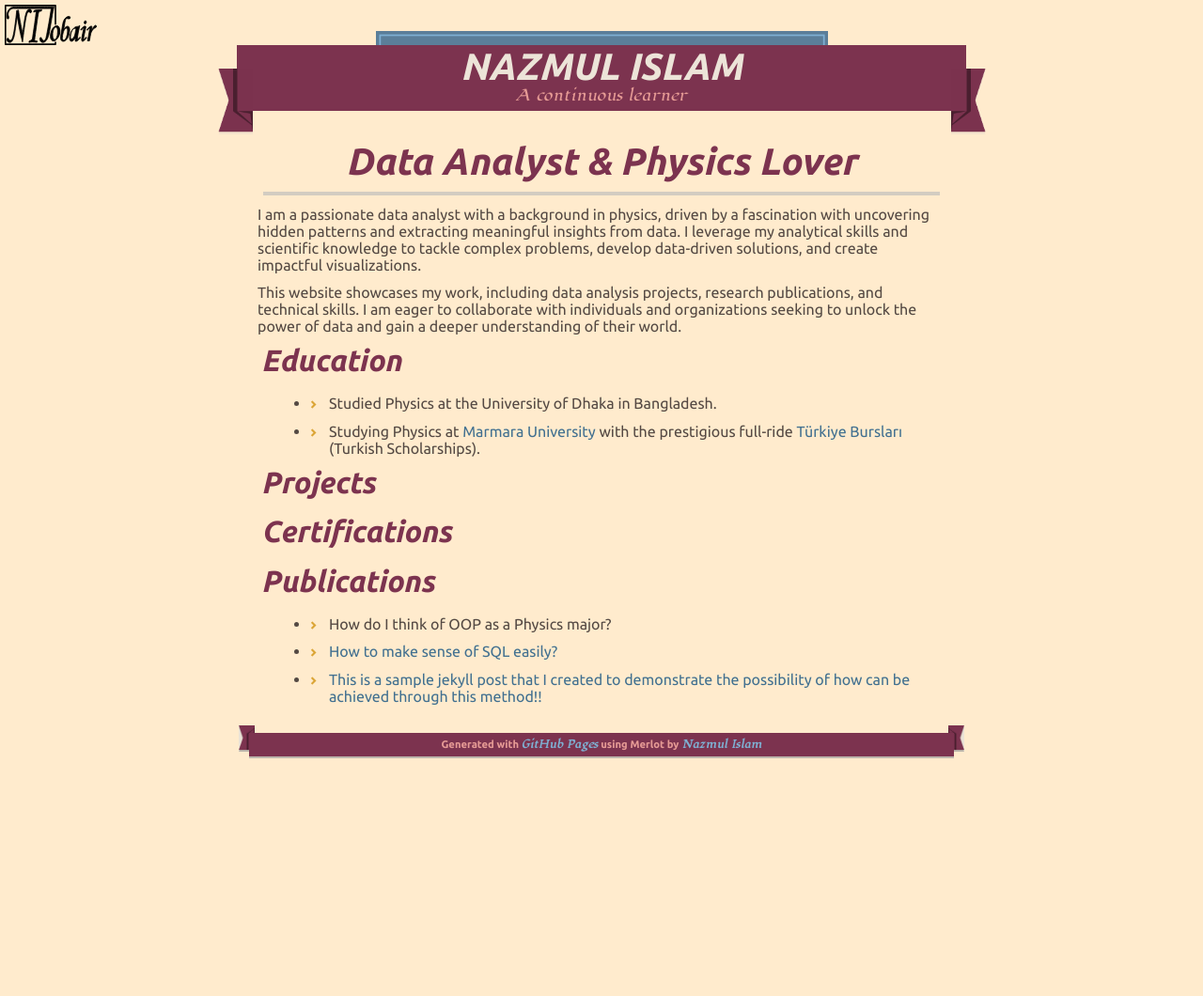
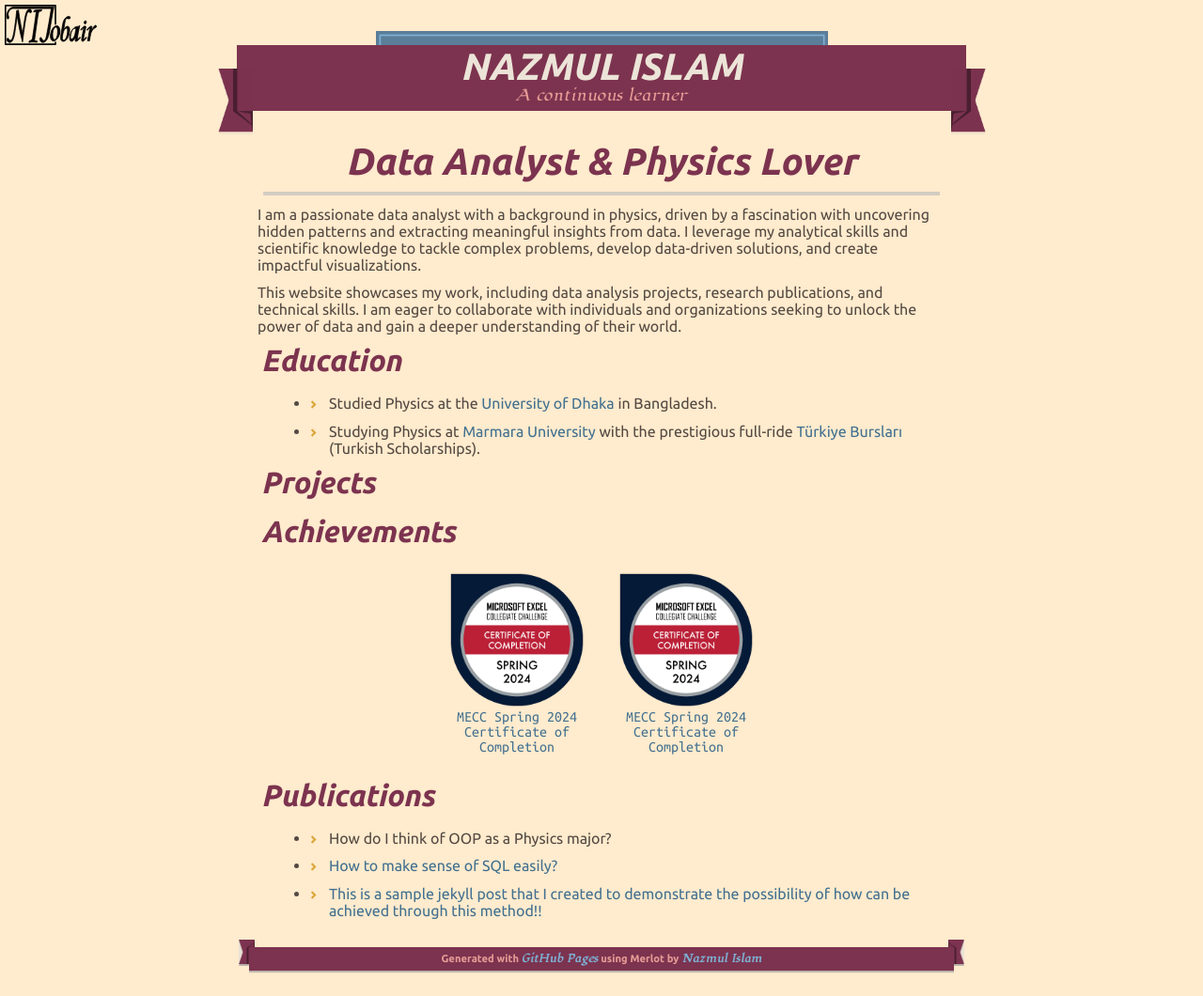
Before and after one commit to NIJ69/nij69.github.io, a Jekyll site: the page built from index.md, in a window 1280 px wide. Shown: the whole page at 94% size. Built offline with Jekyll 4.4.1, drawn with Linux system fonts in a browser that asks for light colours; before the commit the page ends 900 px from its top, so only the background shows below that.

Commit message:
Added achievements.

```diff
--- /dev/null
+++ b/_includes/badges.html
@@ -0,0 +1,14 @@
+<div class="achievements">
+    <div>
+        <img src="/assets/images/MECC_completion_badge.png" alt="MECC completion badge" class="badges">
+        <a href="https://www.credential.net/374b93e3-87a5-423d-b8c2-7af67df10723" class="accredition">MECC Spring 2024
+            Certificate of Completion</a>
+    </div>
+
+    <div>
+        <img src="/assets/images/MECC_completion_badge.png" alt="MECC completion badge" class="badges">
+        <a href="https://www.credential.net/374b93e3-87a5-423d-b8c2-7af67df10723" class="accredition">MECC Spring 2024
+            Certificate of Completion</a>
+    </div>
+
+</div>
--- a/assets/css/media.css
+++ b/assets/css/media.css
@@ -8,3 +8,34 @@ img {
     box-shadow: 0px 2px 2px 0px #474746;
     margin-top: clamp(10px, 1.8vw, 20px);
 }
+
+/*
+------------------------------------------------------------
+Badges
+------------------------------------------------------------
+*/
+.achievements {
+    display: flex;
+    flex-wrap: wrap;
+    max-width: 100%;
+    justify-content: center;
+
+    div {
+        display: flex;
+        flex-direction: column;
+        flex-grow: 1;
+        max-width: 20%;
+        align-items: center;
+        padding: 1em;
+
+        img {
+            margin: 0;
+            box-shadow: none;
+        }
+
+        a {
+            font-family: 'UbuntuMono', sans-serif;
+            text-align: center;
+        }
+    }
+}
--- a/index.md
+++ b/index.md
@@ -14,7 +14,7 @@ This website showcases my work, including data analysis projects, research publi
 <!-- Educational information -->
 ## Education
 
-- Studied Physics at the University of Dhaka in Bangladesh.
+- Studied Physics at the [University of Dhaka](https://www.du.ac.bd/) in Bangladesh.
 
 - Studying Physics at [Marmara University](http://fzk.fen.marmara.edu.tr/en/) with the prestigious full-ride [Türkiye Bursları](https://www.turkiyeburslari.gov.tr/) (Turkish Scholarships).
 
@@ -24,8 +24,9 @@ This website showcases my work, including data analysis projects, research publi
 
 
 <!-- Acquired certifications -->
-## Certifications
+## Achievements
 
+{% include badges.html %}
 
 <!-- Publications: blog, tutorial, papers, learning resources, etc. -->
 ## Publications
```
Also changed, not shown: assets/images/MECC_completion_badge.png (added).
